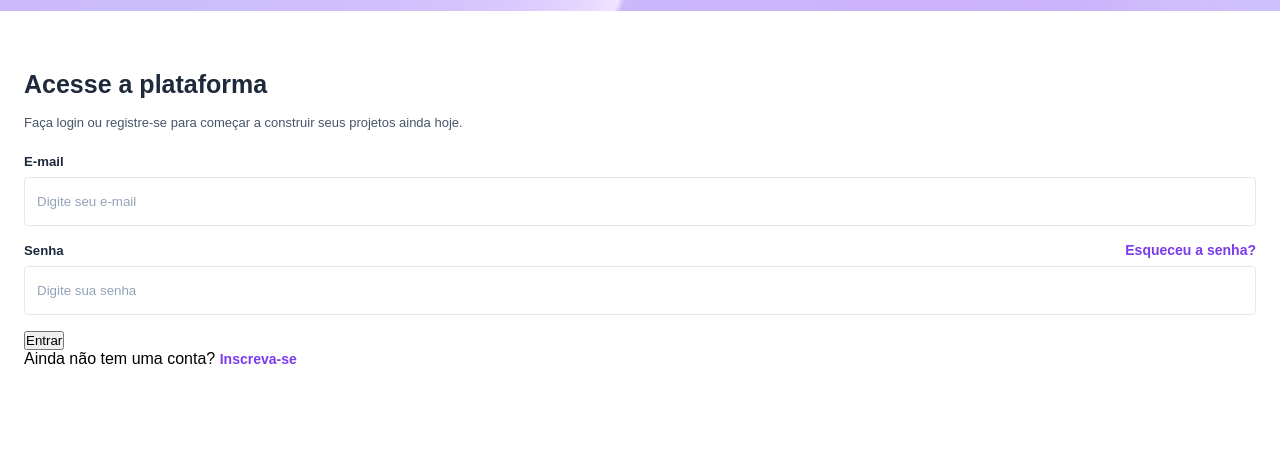
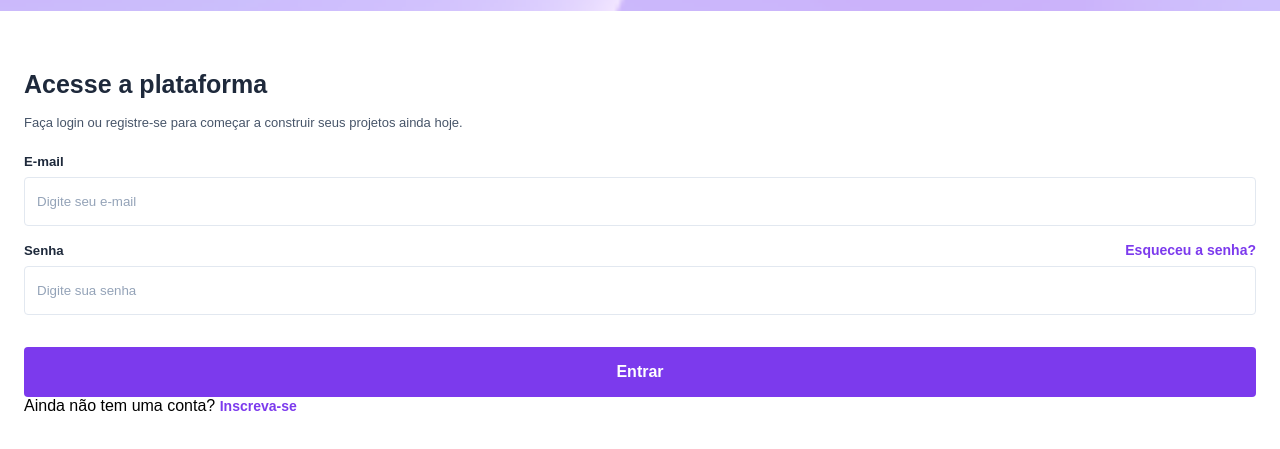
Before and after one commit to IsabelliPedrosa/Projeto-Vertigo, a plain HTML site: page index.html in a window 1280 px wide. Shown: the part 123-572 px from the top of the page. Drawn offline with Linux system fonts and the light colour scheme.

Commit message:
estilização do botão completa

```diff
--- a/style.css
+++ b/style.css
@@ -11,6 +11,7 @@
     --gray-400: #94a3b8;
     --gray-200: #E2E8F0;
     --purple: #7C3AED;
+    --white: #fff
 }
 
 header {
@@ -89,3 +90,16 @@ main {
 .login a:hover {
     text-decoration: underline;
 }
+
+.login button {
+    margin-top: 1rem;
+    padding-block: 1rem;
+    width: 100%;
+    background-color: var(--purple);
+    border: none;
+    border-radius: 0.25rem;
+
+    font-size: 1rem;
+    font-weight: 700;
+    color: var(--white);
+}
```
